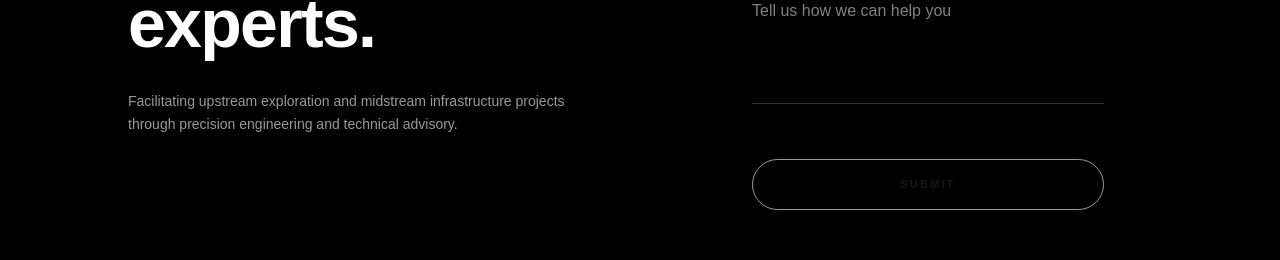
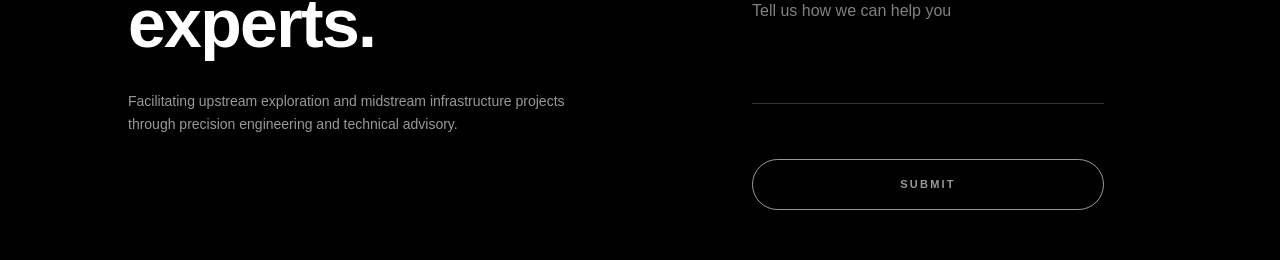
Before and after one commit to maisonatelier52-ux/new-project, a Next.js app: page /orinox-capabilities-presentation in a window 1280 px wide. Shown: the part 10876-11136 px from the top of the page. Built offline with nearby package versions, Linux system fonts and the light colour scheme.

Commit message:
responsiveness

```diff
--- a/src/app/orinox-capabilities-presentation/page.tsx
+++ b/src/app/orinox-capabilities-presentation/page.tsx
@@ -510,7 +510,7 @@ export default function OrinoxCapabilitiesPresentation() {
               </div>
 
               <div className="pt-6">
-                <button type="submit" className="w-full py-4 border border-white/60 text-[11px] font-bold uppercase tracking-[0.2em] rounded-full hover:bg-white hover:text-black transition-all duration-300">
+                <button type="submit" className="w-full py-4 border text-white/60 border-white/60 text-[11px] font-bold uppercase tracking-[0.2em] rounded-full hover:bg-white hover:text-black transition-all duration-300">
                   Submit
                 </button>
               </div>
```
